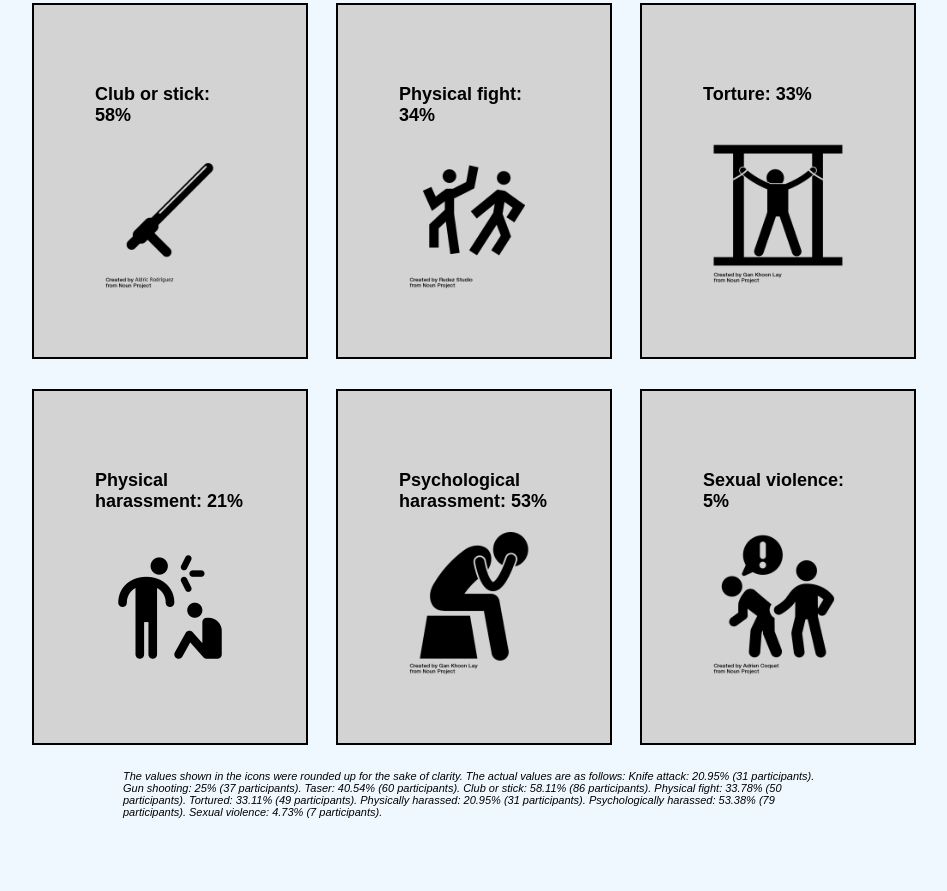
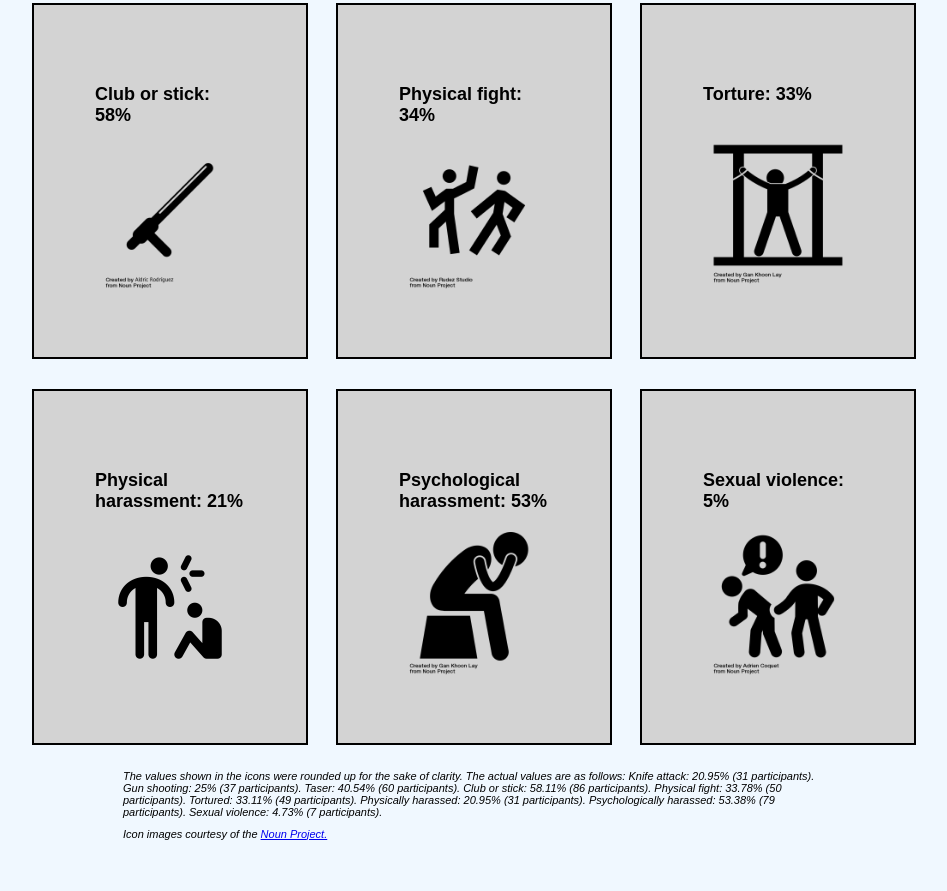
Before and after one commit to nsonnad/Infographic-Project, a plain HTML site: page index.html in a window 1280 px wide. Shown: the part 3193-4084 px from the top of the page, without its empty margins (167-1114 px from the left). After the commit the page ends 4041 px from the top, so only its background shows below. Drawn offline with Linux system fonts and the light colour scheme; files whose address does not match are found by name.

Commit message:
Add files via upload

```diff
--- a/index.html
+++ b/index.html
@@ -162,6 +162,7 @@
 </div>
 
   <footer><i>The values shown in the icons were rounded up for the sake of clarity. The actual values are as follows: Knife attack: 20.95% (31 participants). Gun shooting: 25% (37 participants). Taser: 40.54% (60 participants). Club or stick: 58.11% (86 participants). Physical fight: 33.78% (50 participants). Tortured: 33.11% (49 participants). Physically harassed: 20.95% (31 participants). Psychologically harassed: 53.38% (79 participants). Sexual violence: 4.73% (7 participants).</i></footer>
+  <footer><i>Icon images courtesy of the <a href="https://thenounproject.com/">Noun Project.</a></i></footer>
 
   </body>
 
--- a/styles.css
+++ b/styles.css
@@ -100,7 +100,6 @@ div.icon-content {
 footer {
   font-size: 11px;
   padding-top: 10px;
-  padding-bottom: 10%;
 }
 
 @media (max-width: 700px) {
```
